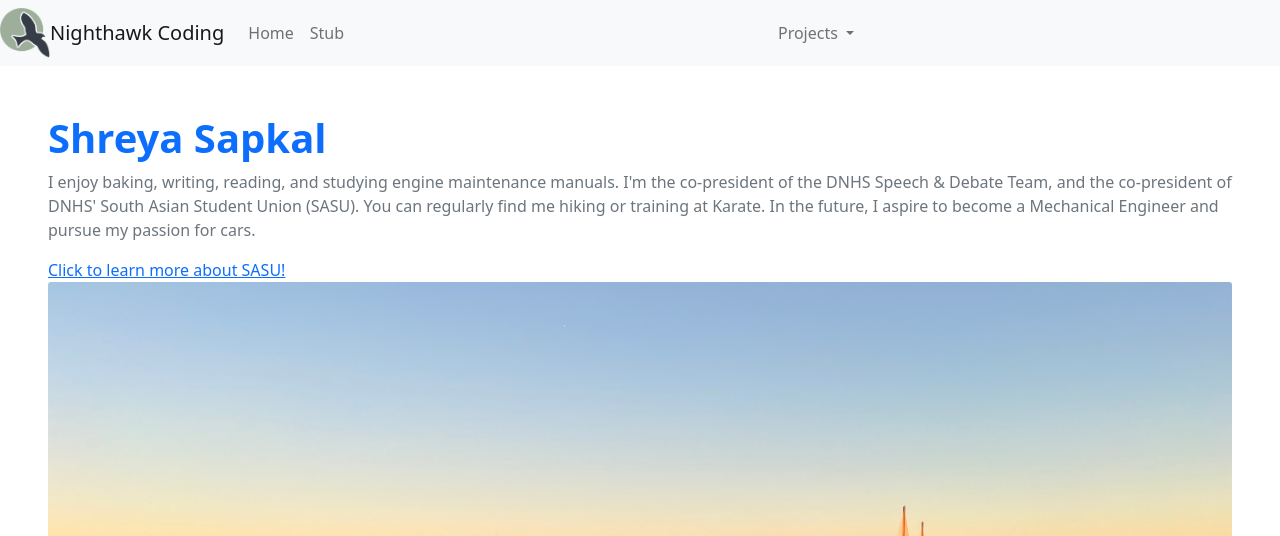
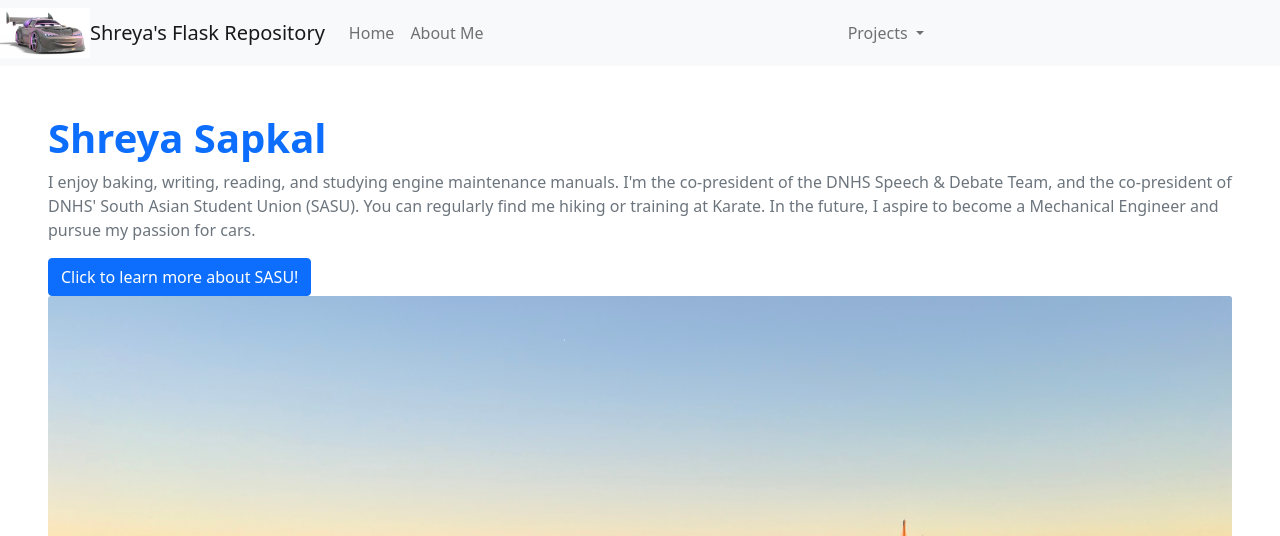
Before and after one commit to rey444/boost, a Flask app: page /stub/ in a window 1280 px wide. Shown: the top 536 px of the page. Run offline with Flask 2, Linux system fonts and the light colour scheme.

Commit message:
new changes

```diff
--- a/templates/layouts/base.html
+++ b/templates/layouts/base.html
@@ -7,10 +7,9 @@ This HTML is setup as as a Jinja2 layout, coders use layouts for:
 <!DOCTYPE HTML>
 <html lang="en">
 
-{% set basename = "Nighthawk Coding" %}
-{% set github = "https://github.com/nighthawkcoders" %}
-{% set twitter = "https://twitter.com/NighthawkCoding" %}
-{% set youtube = "https://www.youtube.com/channel/UClIKOsDS5dsfzFA3zveDT3Q?view_as=subscriber" %}
+{% set basename = "Shreya's Flask Repository" %}
+{% set github = "https://github.com/rey444" %}
+{% set youtube = "https://www.youtube.com/playlist?list=PLEWrBQ2HdObxIK4hD8IZltWapGQce21zv" %}
 
 <head>
     <!-- Required meta tags -->
--- a/templates/layouts/navbar.html
+++ b/templates/layouts/navbar.html
@@ -2,8 +2,8 @@
 This HTML is setup as a fragment allowing it to be "included" by other HTML files via Jinja2
 -->
 <nav class="navbar navbar-expand-lg navbar-light bg-light">
-    <img src="{{ url_for('static', filename='assets/ncs_logo.png') }}" width="50" height="50" class="d-inline-block align-center" alt="">
-    <a class="navbar-brand" href="https://csp.nighthawkcodingsociety.com/">{{basename}}</a>
+    <img src="{{ url_for('static', filename='assets/boost.png') }}" width="90" height="50" class="d-inline-block align-center" alt="">
+    <a class="navbar-brand" href="https://rey444.github.io/shreya/">{{basename}}</a>
     <button class="navbar-toggler" type="button" data-toggle="collapse" data-target="#navbarNavAltMarkup" aria-controls="navbarNavAltMarkup" aria-expanded="false" aria-label="Toggle navigation">
         <span class="navbar-toggler-icon"></span>
     </button>
@@ -11,7 +11,7 @@ This HTML is setup as a fragment allowing it to be "included" by other HTML file
         <div class="navbar-nav">
             <!-- url_for is a Jinja2 pre-processor that finds route from function name (def) -->
             <a class="nav-link" href={{ url_for('index') }}>Home</a>
-            <a class="nav-link" href={{ url_for('stub') }}>Stub</a>
+            <a class="nav-link" href={{ url_for('stub') }}>About Me</a>
         </div>
     </div>
     <div class="collapse navbar-collapse" id="navbarNavDarkDropdown">
@@ -21,10 +21,10 @@ This HTML is setup as a fragment allowing it to be "included" by other HTML file
                     Projects
                 </a>
                 <ul class="dropdown-menu dropdown-menu-dark" aria-labelledby="navbarDarkDropdownMenuLink">
-                    <li><a class="dropdown-item" href={{ url_for('projects.portfolio') }}>Portfolio</a></li>
-                    <li><a class="dropdown-item" href={{ url_for('projects.kangaroos') }}>Kangaroos</a></li>
-                    <li><a class="dropdown-item" href={{ url_for('projects.walruses') }}>Walruses</a></li>
-                    <li><a class="dropdown-item" href={{ url_for('projects.hawkers') }}>Hawkers</a></li>
+                    <li><a class="dropdown-item" href={{ url_for('projects.hawkers') }}>Shreya</a></li>
+                    <li><a class="dropdown-item" href={{ url_for('projects.kangaroos') }}>Sanika</a></li>
+                    <li><a class="dropdown-item" href={{ url_for('projects.walruses') }}>Jiya</a></li>
+                    <li><a class="dropdown-item" href={{ url_for('projects.portfolio') }}>Noor</a></li>
                 </ul>
             </li>
         </ul>
--- a/templates/stub.html
+++ b/templates/stub.html
@@ -2,7 +2,7 @@
 {% extends "layouts/base.html" %}
 
 <!- This variable sets name of browser tab  -->
-{% set project = "Stubby" %}
+{% set project = "About Me" %}
 
 <!- This is a replacement block for Body in base.html -->
 {% block body %}
@@ -10,7 +10,7 @@
     <div class="px-5 py-5 mx-auto">
         <h1 class="text-primary"><strong>Shreya Sapkal</strong></h1>
         <p class="text-secondary">I enjoy baking, writing, reading, and studying engine maintenance manuals. I'm the co-president of the DNHS Speech & Debate Team, and the co-president of DNHS' South Asian Student Union (SASU). You can regularly find me hiking or training at Karate. In the future, I aspire to become a Mechanical Engineer and pursue my passion for cars.</p>
-        <a href="https://linktr.ee/southasiansu">Click to learn more about SASU!</a>
+        <a href="https://linktr.ee/southasiansu" class="btn btn-primary">Click to learn more about SASU!</a>
         <img class="card-img-top" src="{{ url_for('static', filename='assets/shreya2.jpg') }}" alt="about-me-pic"
     </div>
 {% endblock %}
```
Also changed, not shown: templates/index.html (+4 -4 lines), static/assets/SSjn.png (added).
